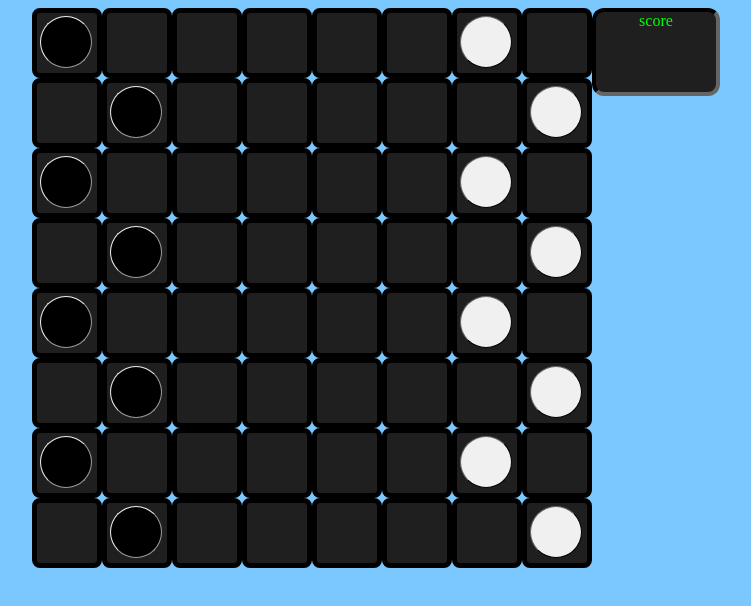
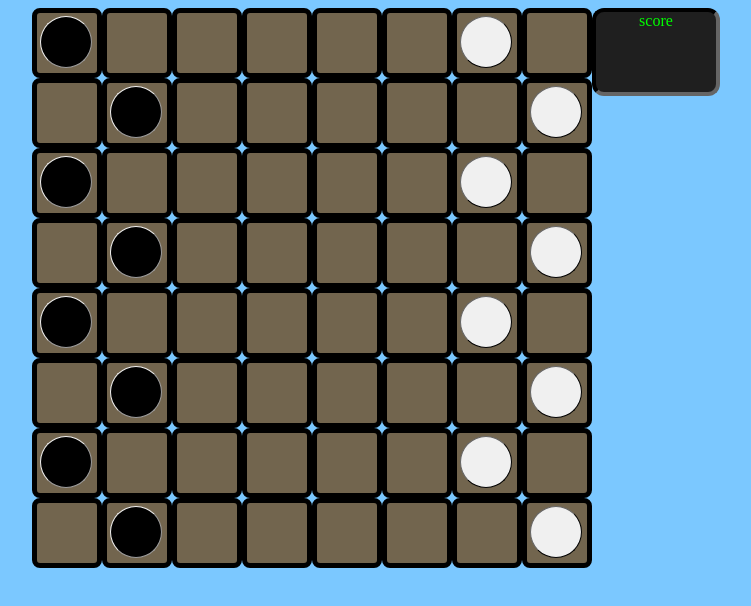
Before and after one commit to Gopalkataria/Checker-Game, a plain HTML site: page Chekers.html in a window 1280 px wide. Shown: the whole page, without its empty margins (328-1079 px from the left). Drawn offline with Linux system fonts and the light colour scheme.

Commit message:
Update Chekers.html

```diff
--- a/Chekers.html
+++ b/Chekers.html
@@ -76,14 +76,13 @@ for (i = 6; i < 8; i++) {
             }
 
             .circle {
-                position : absolute ;
-                height : 50px ;
-                width : 50px ;
-                border : 2px outset #f1f1f1 ;
-                border-radius : 45px ;
-                border-style : outset ;
-                color : #0000ff ;
-
+                position : absolute;
+                height : 50px;
+                width : 50px;
+                border: 2px outset #f1f1f1;
+                border-radius : 45px;
+                border-style : outset;
+                color: #00ff13;
             }
 
             .mover {
@@ -118,16 +117,16 @@ for (i = 6; i < 8; i++) {
             }
 
             .box {
-                text-align : center ;
-                color : #00ff00 ;
-                height : 54px ;
-                width : 54px ;
-                align : center ;
-                postion : relative ;
-                background : #1f1f1f ;
-                padding : 3px 3px ;
+                text-align : center;
+                color : #72654e;
+                height : 54px;
+                width : 54px;
+                align : center;
+                postion : relative;
+                background: #72654e;
+                padding : 3px 3px;
                 border : 5px solid #000000;
-                border-radius : 8px ;
+                border-radius : 8px;
             }
             .mover {
                 background : #f0f0f0 ;
@@ -144,7 +143,7 @@ for (i = 6; i < 8; i++) {
     <body>
 
         <font color=#000000 size=3px>
-            <div id="score" onmouseover="changeColor('score')" onmouseout="changeColorToOriginal('score')">score </div>
+            <div id="score" onmouseover="changeColorOfCircle('score')" onmouseout="changeColorOfCircleToOriginal('score')">score </div>
             <font>
 
                   <script  language="javascript" type="text/javascript" >
@@ -155,7 +154,7 @@ for (i = 6; i < 8; i++) {
 }
 function changeColorToOriginal(box) {
     var box = document.getElementById(box);
-    box.style.backgroundColor = "#1f1f1f";
+    box.style.backgroundColor = "#72654e";
 }
 
 function changePlace(circle, destiny) {
```
